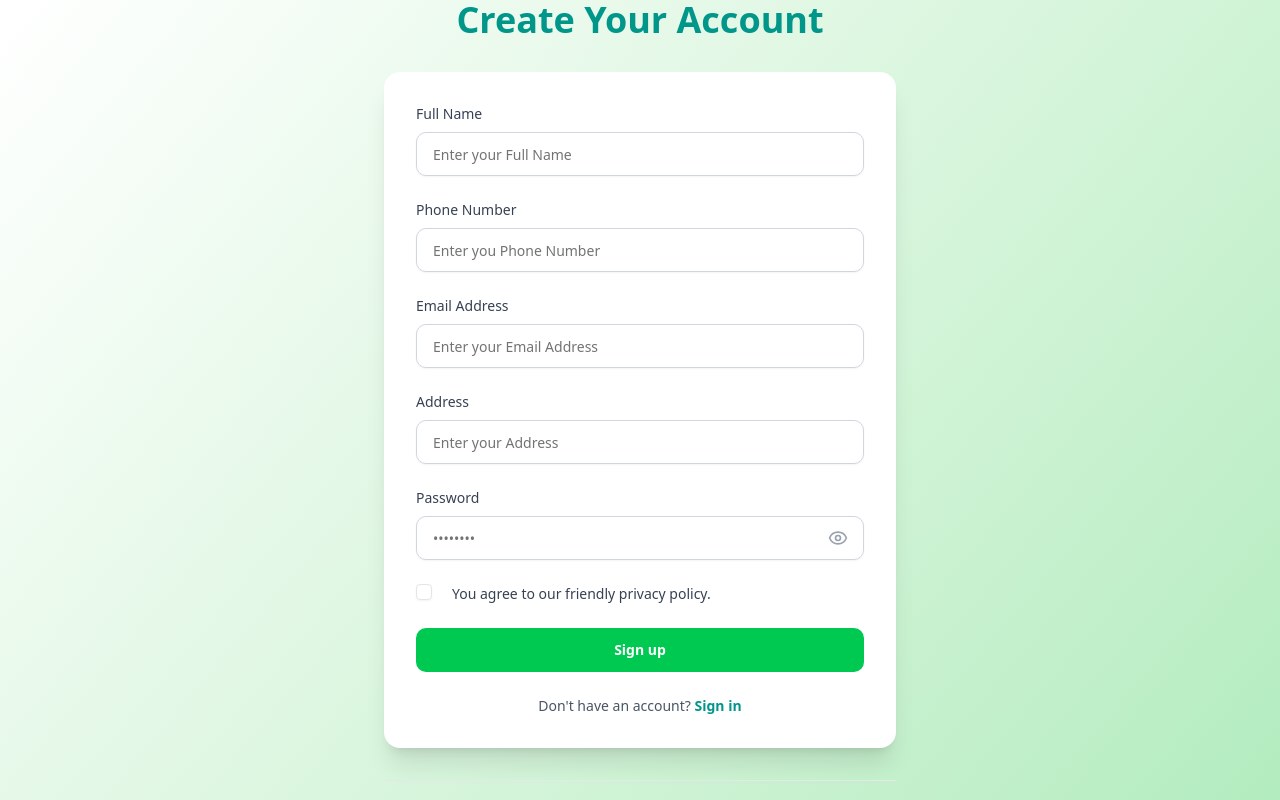
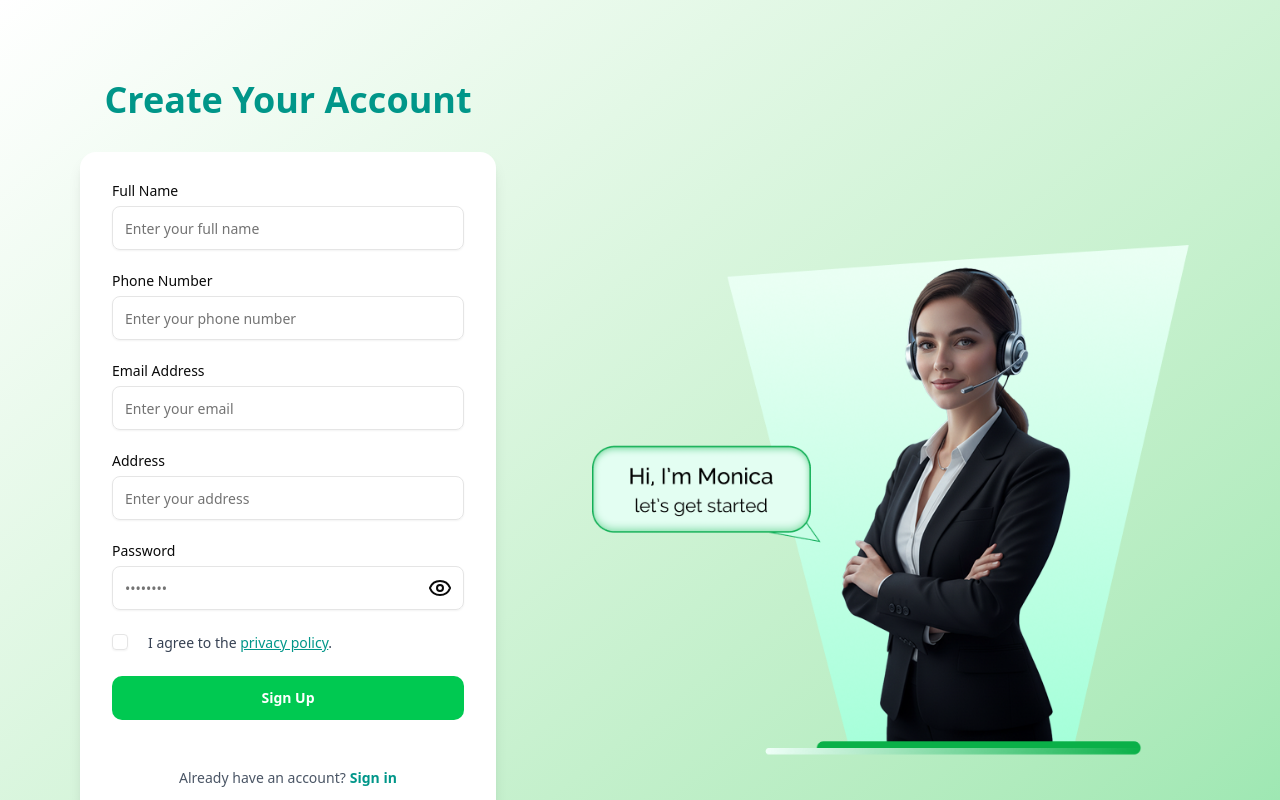
Before and after one commit to ShawonMondol-Shibu/chatapp, a Next.js app: page /signup in a window 1280 px wide. Shown: the top 800 px of the page. Built offline with nearby package versions, Linux system fonts and the light colour scheme.

Commit message:
cors allowed

```diff
--- a/app/(auth)/layout.tsx
+++ b/app/(auth)/layout.tsx
@@ -4,10 +4,14 @@ import React from "react";
 
 export default function Layout({ children }: { children: React.ReactNode }) {
   return (
-    <div className="min-h-screen bg-linear-to-br from-white to-green-500/50 flex items-center justify-center">
-      <div className="flex items-center flex-wrap justify-center gap-20 ">
-        <div>
+    <div className="min-h-screen bg-linear-to-br from-white to-green-500/50 flex items-center justify-center px-4 py-10">
+      <div className="flex flex-col md:flex-row items-center justify-center md:justify-between gap-10 md:gap-20 w-full max-w-6xl">
+
+        {/* LEFT SIDE (FORM) */}
+        <div className="w-full max-w-md">
           <AuthProvider>{children}</AuthProvider>
+
+          {/* Footer Disclaimer */}
           <div className="mt-8 pt-6 border-t border-gray-200 text-center text-xs text-gray-500 space-y-2">
             <p className="font-semibold text-teal-600">Disclaimer.</p>
             <p>
@@ -16,12 +20,17 @@ export default function Layout({ children }: { children: React.ReactNode }) {
             </p>
           </div>
         </div>
-        <Image
-          width={700}
-          height={627.25}
-          src={"/images/auth-bg.png"}
-          alt="authencation banner image"
-        />
+
+        {/* RIGHT SIDE IMAGE — Hidden on mobile */}
+        <div className="hidden md:block">
+          <Image
+            width={700}
+            height={627}
+            src="/images/auth-bg.png"
+            alt="Authentication banner image"
+            className="w-full h-auto max-w-[480px] lg:max-w-[700px]"
+          />
+        </div>
       </div>
     </div>
   );
--- a/app/(auth)/signin/page.tsx
+++ b/app/(auth)/signin/page.tsx
@@ -28,7 +28,7 @@ const signInSchema = z.object({
 type SignInFormValues = z.infer<typeof signInSchema>;
 
 export default function Page() {
-  const [showPassword, setShowPassword,] = useState(false);
+  const [showPassword, setShowPassword] = useState(false);
   const { login, mutationLoading } = useAuth();
 
   const form = useForm<SignInFormValues>({
@@ -37,39 +37,48 @@ export default function Page() {
   });
 
   function onSubmit(values: SignInFormValues) {
-    const payLoad = {
-        email:values.email, password:values.password
-    }
-    login(payLoad);
+    login({
+      email: values.email,
+      password: values.password,
+    });
   }
 
   return (
-    <div className="m-auto px-4">
-      <div className="space-y-6 mb-8 text-center">
-        <h1 className="text-4xl font-bold text-teal-600">
+    <div className="min-h-screen flex items-center justify-center px-4 py-10">
+      <div className="w-full max-w-md mx-auto">
+        {/* Heading */}
+        <div className="text-center mb-8 space-y-2">
+          <h1 className="text-3xl md:text-4xl font-bold text-teal-600">
             Sign in to your account
           </h1>
         </div>
 
-      <Card className="w-lg bg-white rounded-2xl shadow-xl border-0 p-8">
+        {/* Card */}
+        <Card className="bg-white rounded-2xl shadow-lg p-6 md:p-8 border-0">
           <Form {...form}>
             <form onSubmit={form.handleSubmit(onSubmit)} className="space-y-6">
-            {/* Email Field */}
+
+              {/* Email */}
               <FormField
                 control={form.control}
                 name="email"
                 render={({ field }) => (
                   <FormItem>
-                  <FormLabel>Email address</FormLabel>
+                    <FormLabel>Email</FormLabel>
                     <FormControl>
-                    <Input {...field} type="email" placeholder="you@mail.com" />
+                      <Input
+                        {...field}
+                        type="email"
+                        placeholder="you@mail.com"
+                        className="h-11"
+                      />
                     </FormControl>
                     <FormMessage />
                   </FormItem>
                 )}
               />
 
-            {/* Password Field */}
+              {/* Password */}
               <FormField
                 control={form.control}
                 name="password"
@@ -82,12 +91,12 @@ export default function Page() {
                           {...field}
                           type={showPassword ? "text" : "password"}
                           placeholder="••••••••"
-                        className="pr-10"
+                          className="pr-12 h-11"
                         />
                         <button
                           type="button"
                           onClick={() => setShowPassword((s) => !s)}
-                        className="absolute right-3 top-1/2 -translate-y-1/2"
+                          className="absolute right-3 top-1/2 -translate-y-1/2 text-gray-500"
                         >
                           {showPassword ? <EyeOff /> : <Eye />}
                         </button>
@@ -101,28 +110,34 @@ export default function Page() {
               {/* Submit */}
               <Button
                 type="submit"
-              className="w-full bg-green-500 hover:bg-green-600 text-white font-semibold h-11 rounded-lg transition-colors"
+                className="w-full bg-green-500 hover:bg-green-600 text-white font-semibold h-11 rounded-lg transition"
                 disabled={mutationLoading}
               >
-              {mutationLoading? "Signing In...":"Sign In"}
+                {mutationLoading ? "Signing In..." : "Sign In"}
               </Button>
             </form>
           </Form>
 
           {/* Links */}
-        <div className="space-y-4 mt-4">
+          <div className="space-y-4 mt-6">
             <div className="text-right text-sm">
-            <Link href="/auth/forgot-password">Forgot password?</Link>
+              <Link href="/auth/forgot-password" className="text-teal-600">
+                Forgot password?
+              </Link>
             </div>
 
             <div className="text-center text-sm">
               <span>Don't have an account?</span>
-            <Link href="/signup" className="text-teal-600 font-semibold ml-1">
+              <Link
+                href="/signup"
+                className="text-teal-600 font-semibold ml-1"
+              >
                 Sign Up
               </Link>
             </div>
           </div>
         </Card>
       </div>
+    </div>
   );
 }
--- a/app/(auth)/signup/page.tsx
+++ b/app/(auth)/signup/page.tsx
@@ -1,5 +1,4 @@
 /* eslint-disable @typescript-eslint/no-explicit-any */
-/* eslint-disable react/no-unescaped-entities */
 "use client";
 
 import { useState } from "react";
@@ -35,10 +34,7 @@ const signInSchema = z.object({
     .string()
     .min(1, "Email is required")
     .email("Please enter a valid email address"),
-  password: z
-    .string()
-    .min(1, "Password is required")
-    .min(8, "Password must be at least 8 characters"),
+  password: z.string().min(8, "Password must be at least 8 characters"),
   terms: z.boolean().refine((val) => val === true, {
     message: "You must accept the terms and conditions",
   }),
@@ -66,7 +62,7 @@ export default function Page() {
     mutationFn: registerUser,
     onSuccess: (data) => {
       toast.success("Account created successfully!");
-      console.log("API Response:", data);
+      console.log(data);
       router.push("/signin");
     },
     onError: (err: any) => {
@@ -83,95 +79,38 @@ export default function Page() {
       password: data.password,
     };
     mutation.mutate(payload);
-    console.log("Sign in with:", data);
   }
 
   return (
-    <div>
-      <div className="space-y-6 mb-8 text-center">
-        <h1 className="text-4xl font-bold text-teal-600">
+    <div className="min-h-screen flex items-center justify-center px-4 py-10">
+      <div className="w-full max-w-lg mx-auto">
+
+        {/* Header */}
+        <div className="text-center mb-8 space-y-2">
+          <h1 className="text-3xl md:text-4xl font-bold text-teal-600">
             Create Your Account
           </h1>
+
+
         </div>
 
-      <Card className="w-lg bg-white rounded-2xl shadow-xl border-0 p-8">
+        {/* Card Container */}
+        <Card className="bg-white rounded-2xl shadow-lg p-6 md:p-8 border-0">
           <Form {...form}>
             <form onSubmit={form.handleSubmit(onSubmit)} className="space-y-6">
-            {/* Email Field */}
+
+              {/* FULL NAME */}
               <FormField
                 control={form.control}
                 name="full_name"
                 render={({ field }) => (
                   <FormItem>
-                  <FormLabel className="text-sm font-medium text-gray-700">
-                    Full Name
-                  </FormLabel>
+                    <FormLabel>Full Name</FormLabel>
                     <FormControl>
                       <Input
-                      placeholder="Enter your Full Name"
-                      type="text"
+                        placeholder="Enter your full name"
                         {...field}
-                      className="h-11 px-4 border border-gray-300 rounded-lg focus:outline-none focus:ring-2 focus:ring-teal-500 focus:border-transparent text-gray-900"
-                    />
-                  </FormControl>
-                  <FormMessage />
-                </FormItem>
-              )}
-            />
-            <FormField
-              control={form.control}
-              name="phone_number"
-              render={({ field }) => (
-                <FormItem>
-                  <FormLabel className="text-sm font-medium text-gray-700">
-                    Phone Number
-                  </FormLabel>
-                  <FormControl>
-                    <Input
-                      placeholder="Enter you Phone Number"
-                      type="text"
-                      {...field}
-                      className="h-11 px-4 border border-gray-300 rounded-lg focus:outline-none focus:ring-2 focus:ring-teal-500 focus:border-transparent text-gray-900"
-                    />
-                  </FormControl>
-                  <FormMessage />
-                </FormItem>
-              )}
-            />
-            <FormField
-              control={form.control}
-              name="email"
-              render={({ field }) => (
-                <FormItem>
-                  <FormLabel className="text-sm font-medium text-gray-700">
-                    Email Address
-                  </FormLabel>
-                  <FormControl>
-                    <Input
-                      placeholder="Enter your Email Address"
-                      type="email"
-                      {...field}
-                      className="h-11 px-4 border border-gray-300 rounded-lg focus:outline-none focus:ring-2 focus:ring-teal-500 focus:border-transparent text-gray-900"
-                    />
-                  </FormControl>
-                  <FormMessage />
-                </FormItem>
-              )}
-            />
-            <FormField
-              control={form.control}
-              name="address"
-              render={({ field }) => (
-                <FormItem>
-                  <FormLabel className="text-sm font-medium text-gray-700">
-                    Address
-                  </FormLabel>
-                  <FormControl>
-                    <Input
-                      placeholder="Enter your Address"
-                      type="text"
-                      {...field}
-                      className="h-11 px-4 border border-gray-300 rounded-lg focus:outline-none focus:ring-2 focus:ring-teal-500 focus:border-transparent text-gray-900"
+                        className="h-11"
                       />
                     </FormControl>
                     <FormMessage />
@@ -179,33 +118,85 @@ export default function Page() {
                 )}
               />
 
-            {/* Password Field */}
+              {/* PHONE NUMBER */}
+              <FormField
+                control={form.control}
+                name="phone_number"
+                render={({ field }) => (
+                  <FormItem>
+                    <FormLabel>Phone Number</FormLabel>
+                    <FormControl>
+                      <Input
+                        placeholder="Enter your phone number"
+                        {...field}
+                        className="h-11"
+                      />
+                    </FormControl>
+                    <FormMessage />
+                  </FormItem>
+                )}
+              />
+
+              {/* EMAIL */}
+              <FormField
+                control={form.control}
+                name="email"
+                render={({ field }) => (
+                  <FormItem>
+                    <FormLabel>Email Address</FormLabel>
+                    <FormControl>
+                      <Input
+                        placeholder="Enter your email"
+                        type="email"
+                        {...field}
+                        className="h-11"
+                      />
+                    </FormControl>
+                    <FormMessage />
+                  </FormItem>
+                )}
+              />
+
+              {/* ADDRESS */}
+              <FormField
+                control={form.control}
+                name="address"
+                render={({ field }) => (
+                  <FormItem>
+                    <FormLabel>Address</FormLabel>
+                    <FormControl>
+                      <Input
+                        placeholder="Enter your address"
+                        {...field}
+                        className="h-11"
+                      />
+                    </FormControl>
+                    <FormMessage />
+                  </FormItem>
+                )}
+              />
+
+              {/* PASSWORD */}
               <FormField
                 control={form.control}
                 name="password"
                 render={({ field }) => (
                   <FormItem>
-                  <FormLabel className="text-sm font-medium text-gray-700">
-                    Password
-                  </FormLabel>
+                    <FormLabel>Password</FormLabel>
                     <FormControl>
                       <div className="relative">
                         <Input
                           placeholder="••••••••"
                           type={showPassword ? "text" : "password"}
                           {...field}
-                        className="h-11 px-4 border border-gray-300 rounded-lg focus:outline-none focus:ring-2 focus:ring-teal-500 focus:border-transparent text-gray-900 pr-10"
+                          className="h-11 pr-12"
                         />
                         <button
                           type="button"
                           onClick={() => setShowPassword(!showPassword)}
-                        className="absolute right-4 top-1/2 -translate-y-1/2 text-gray-400 hover:text-gray-600 transition-colors"
+                          className="absolute right-3 top-1/2 -translate-y-1/2"
                         >
-                        {showPassword ? (
-                          <EyeOff className="h-5 w-5" />
-                        ) : (
-                          <Eye className="h-5 w-5" />
-                        )}
+                          {showPassword ? <EyeOff /> : <Eye />}
                         </button>
                       </div>
                     </FormControl>
@@ -214,58 +205,53 @@ export default function Page() {
                 )}
               />
 
-            {/* Checkbox */}
+              {/* TERMS & CONDITIONS */}
               <FormField
                 control={form.control}
                 name="terms"
                 render={({ field }) => (
-                <FormItem className="flex items-start space-x-3 space-y-0">
+                  <FormItem className="flex items-start space-x-3">
                     <FormControl>
                       <Checkbox
                         checked={field.value}
-                      onCheckedChange={(v) => {
-                        // onCheckedChange gives boolean | "indeterminate"
-                        const checked = Boolean(v);
-                        field.onChange(checked);
-                      }}
+                        onCheckedChange={(v) => field.onChange(Boolean(v))}
                       />
                     </FormControl>
-
-                  <div className="space-y-1 leading-none">
-                    <FormLabel className="text-sm font-medium text-gray-700">
-                      You agree to our friendly privacy policy.
-                    </FormLabel>
-
+                    <div className="text-sm text-gray-700 leading-tight">
+                      I agree to the{" "}
+                      <span className="text-teal-600 underline cursor-pointer">
+                        privacy policy
+                      </span>
+                      .
                       <FormMessage />
                     </div>
                   </FormItem>
                 )}
               />
 
-            {/* Sign In Button */}
+              {/* SUBMIT */}
               <Button
                 type="submit"
-              className="w-full bg-green-500 hover:bg-green-600 text-white font-semibold h-11 rounded-lg transition-colors"
+                className="w-full h-11 bg-green-500 hover:bg-green-600 text-white font-semibold rounded-lg transition"
                 disabled={mutation.isPending}
               >
-              {mutation.isPending ? "Signing up..." : "Sign up"}
+                {mutation.isPending ? "Signing up..." : "Sign Up"}
               </Button>
             </form>
           </Form>
 
-        {/* Additional Links */}
-        <div className="space-y-4 ">
-          <div className="text-center text-sm">
-            <span className="text-gray-600">Don't have an account? </span>
+          {/* BOTTOM LINK */}
+          <div className="text-center text-sm mt-6">
+            <span className="text-gray-600">Already have an account?</span>
             <Link
               href="/signin"
-              className="text-teal-600 font-semibold hover:text-teal-700 transition-colors"
+              className="text-teal-600 font-semibold ml-1 hover:text-teal-700"
             >
               Sign in
             </Link>
           </div>
+        </Card>
       </div>
-      </Card>
     </div>
   );
 }
--- a/lib/api.ts
+++ b/lib/api.ts
@@ -11,7 +11,6 @@ const axiosInstance = axios.create({
   baseURL: API_BASE,
   headers: {
     "Content-Type": "application/json",
-    "Access-Control-Allow-Origin": "https://api.winaclaim.com",
   },
 })
 
```
Also changed, not shown: next.config.ts (+8 -1 lines), vercel.json (deleted). Lines whose indentation alone changed are shown as unchanged.
